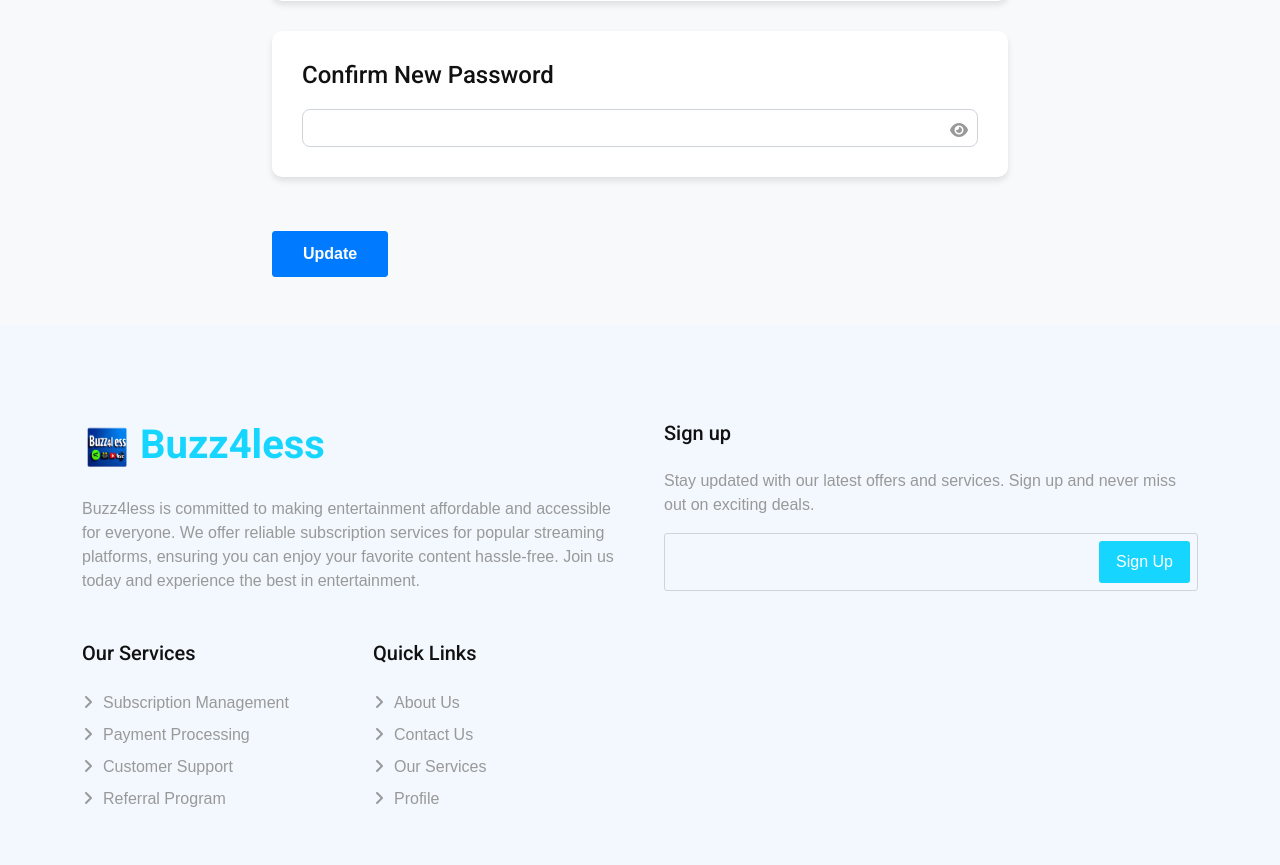
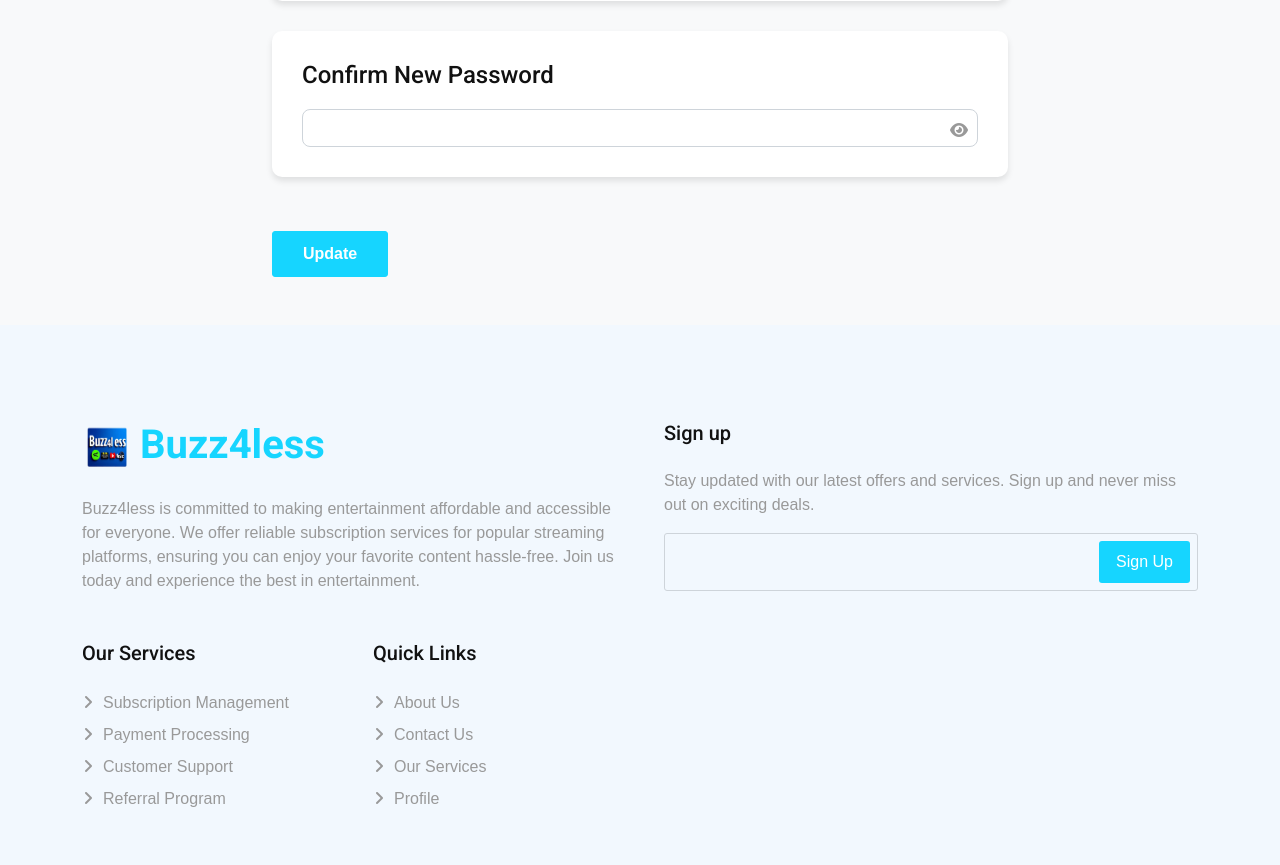
Before and after one commit to Okpara007/buzz4less, a Django app: page /accounts/profile/ in a window 1280 px wide. Shown: the part 1014-1879 px from the top of the page. Run offline with Django 5.2, Linux system fonts and the light colour scheme; the visitor is signed in with stand-in values (Sample User, id 1); some libraries are stand-ins or nearby versions.

Commit message:
changed colors and padding

```diff
--- a/templates/accounts/profile.html
+++ b/templates/accounts/profile.html
@@ -84,7 +84,7 @@
                     </div>
                 </div>
 
-                <button type="submit" class="btn btn-primary mt-4">Update</button>
+                <button style="padding: 10px 30px;" type="submit" class="btn btn-primary mt-4">Update</button>
             </form>
 
             {% if messages %}
@@ -144,15 +144,14 @@
     }
 
     .btn-primary {
-        background-color: #007bff;
-        border-color: #007bff;
+        background-color: #16d5ff;
+        border-color: #16d5ff;
         font-weight: 600;
-        padding: 10px 30px;
     }
 
     .btn-primary:hover {
-        background-color: #0056b3;
-        border-color: #0056b3;
+        background-color: #1bc0e4;
+        border-color: #16d5ff;
     }
 </style>
 
```
